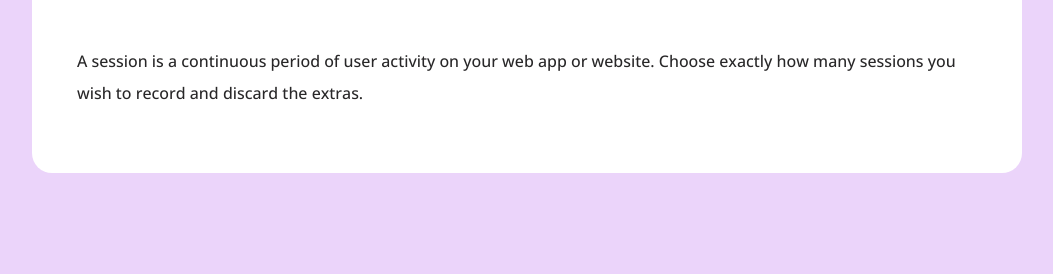
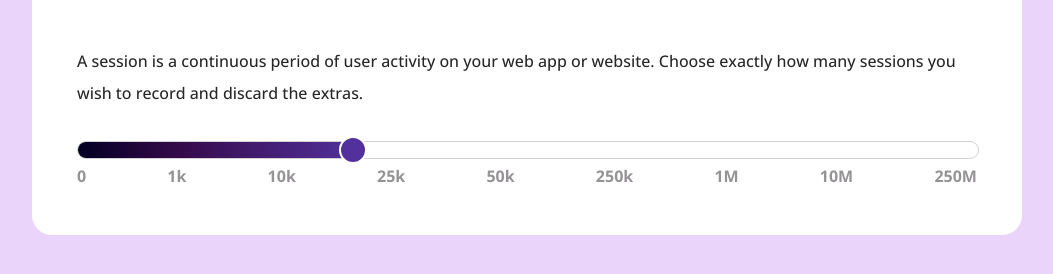
Before and after one commit to arfeloreed/cost-estimator, a plain HTML site: page index.html in a window 1280 px wide. Shown: the part 474-748 px from the top of the page, without its empty margins (113-1166 px from the left). Drawn offline with nearby package versions, Linux system fonts and the light colour scheme.

Commit message:
added contents

```diff
--- a/index.html
+++ b/index.html
@@ -42,6 +42,26 @@
         </div>
         <p class="description">A session is a continuous period of user activity on your web app or website.
         Choose exactly how many sessions you wish to record and discard the extras.</p>
+
+        <div class="slider">
+            <div class="bar">
+                <div class="progress"></div>
+                <div class="pointer"></div>
+            </div>
+            <div class="scales">
+                <ul>
+                    <li>0</li>
+                    <li>1k</li>
+                    <li>10k</li>
+                    <li>25k</li>
+                    <li>50k</li>
+                    <li>250k</li>
+                    <li>1M</li>
+                    <li>10M</li>
+                    <li>250M</li>
+                </ul>
+            </div>
+        </div>
     </div>
 </body>
 
--- a/styles.css
+++ b/styles.css
@@ -134,3 +134,55 @@ h1 {
     font-size: 1rem;
     margin: 16px 0 32px;
 }
+
+.slider {
+    width: 100%;
+}
+
+.slider .bar {
+    width: 100%;
+    height: 16px;
+    border: 1px solid rgb(210, 210, 210);
+    border-radius: 20px;
+    position: relative;
+}
+
+.slider .progress {
+    width: 31%;
+    height: 100%;
+    background: linear-gradient(
+        90deg,
+        rgba(2, 0, 36, 1) 0%,
+        rgba(53, 10, 74, 1) 36%,
+        rgba(83, 49, 156, 1) 100%
+    );
+    border-top-left-radius: 20px;
+    border-bottom-left-radius: 20px;
+}
+
+.slider .pointer {
+    height: 24px;
+    width: 24px;
+    background-color: rgba(83, 49, 156, 1);
+    border-radius: 50%;
+    position: absolute;
+    top: -5.5px;
+    left: 29%;
+    border: 2px solid #fff;
+    transition: transform 0.2s ease-out;
+}
+
+.slider .pointer:hover {
+    cursor: pointer;
+    transform: scale(1.15);
+}
+
+.scales ul {
+    list-style: none;
+    padding: 0;
+    display: flex;
+    justify-content: space-between;
+    margin: 6px 0 16px;
+    font-weight: bold;
+    color: rgb(150, 147, 150)
+}
```
